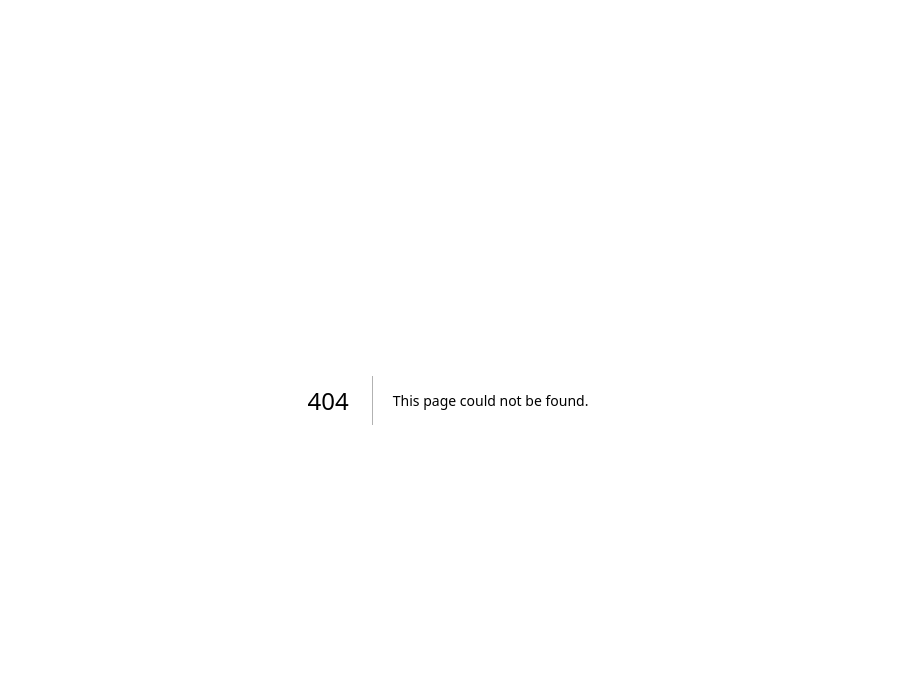
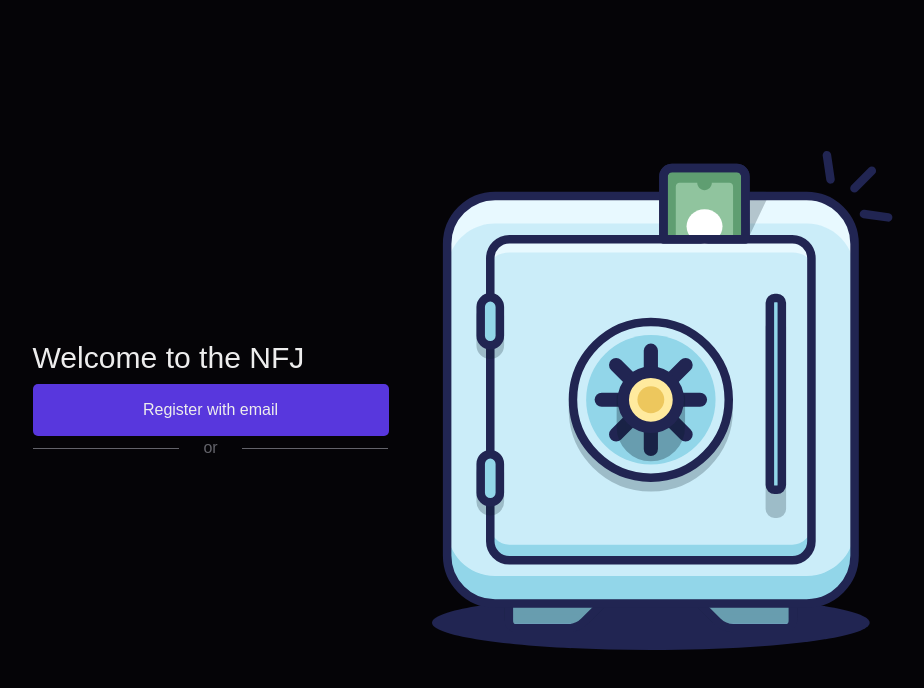
Before and after one commit to pedrogpo/nfj, a Next.js app in the folder apps/web/: page /get-started in a window 1280 px wide. Before the commit this address had no page. Shown: the top 688 px of the page, without its empty margins (192-1116 px from the left). Built offline with nearby package versions, Linux system fonts and the light colour scheme.

Commit message:
feat(GetStarted): add page layout

```diff
--- /dev/null
+++ b/apps/web/src/pages/get-started.tsx
@@ -0,0 +1,3 @@
+import GetStartedScreen from '~/screens/get-started'
+
+export default GetStartedScreen
--- /dev/null
+++ b/apps/web/src/screens/get-started/components/divider/index.tsx
@@ -0,0 +1,15 @@
+import * as S from './styles'
+
+interface DividerWithTextProps {
+  children?: string
+}
+
+export default function DividerHorizontal({ children }) {
+  return (
+    <S.DividerHorizontal>
+      <div className="divider" />
+      {children && <span className="content">{children}</span>}
+      <div className="divider" />
+    </S.DividerHorizontal>
+  )
+}
--- /dev/null
+++ b/apps/web/src/screens/get-started/components/divider/styles.ts
@@ -0,0 +1,17 @@
+import styled from 'styled-components'
+
+export const DividerHorizontal = styled.div`
+  width: 100%;
+  display: flex;
+  align-items: center;
+
+  .divider {
+    border-bottom: 1px solid ${({ theme }) => theme.colors.gray_500};
+    width: 100%;
+  }
+
+  .content {
+    padding: 0 1.5rem 0 1.5rem;
+    color: ${({ theme }) => theme.colors.gray_500};
+  }
+`
--- /dev/null
+++ b/apps/web/src/screens/get-started/index.tsx
@@ -0,0 +1,32 @@
+import Image from 'next/image'
+import { Col, Container, Row } from 'react-bootstrap'
+import { Button, Title } from '~/components/atoms'
+import DividerWithText from './components/divider'
+import * as S from './styles'
+
+export default function GetStartedScreen() {
+  return (
+    <S.GetStartedContainer>
+      <Container>
+        <Row className="align-items-center justify-content-center">
+          <Col lg="4">
+            <div className="method-side">
+              <Title size="m" weight="medium" color="gray_100">
+                Welcome to the NFJ
+              </Title>
+              <Button color="primary_500" size="l" fill="contained" hug={true}>
+                Register with email
+              </Button>
+              <DividerWithText>or</DividerWithText>
+            </div>
+          </Col>
+          <Col lg="5">
+            <div className="image-side">
+              <Image src="/images/vault.svg" alt="" height={500} width={500} />
+            </div>
+          </Col>
+        </Row>
+      </Container>
+    </S.GetStartedContainer>
+  )
+}
--- /dev/null
+++ b/apps/web/src/screens/get-started/styles.ts
@@ -0,0 +1,15 @@
+import styled from 'styled-components'
+
+export const GetStartedContainer = styled.main`
+  display: flex;
+  justify-content: center;
+  align-items: center;
+  min-height: 100vh;
+
+  .method-side {
+    display: flex;
+    justify-content: center;
+    align-items: flex-start;
+    flex-direction: column;
+  }
+`
```
Also changed, not shown: apps/web/public/images/vault.svg (added).
